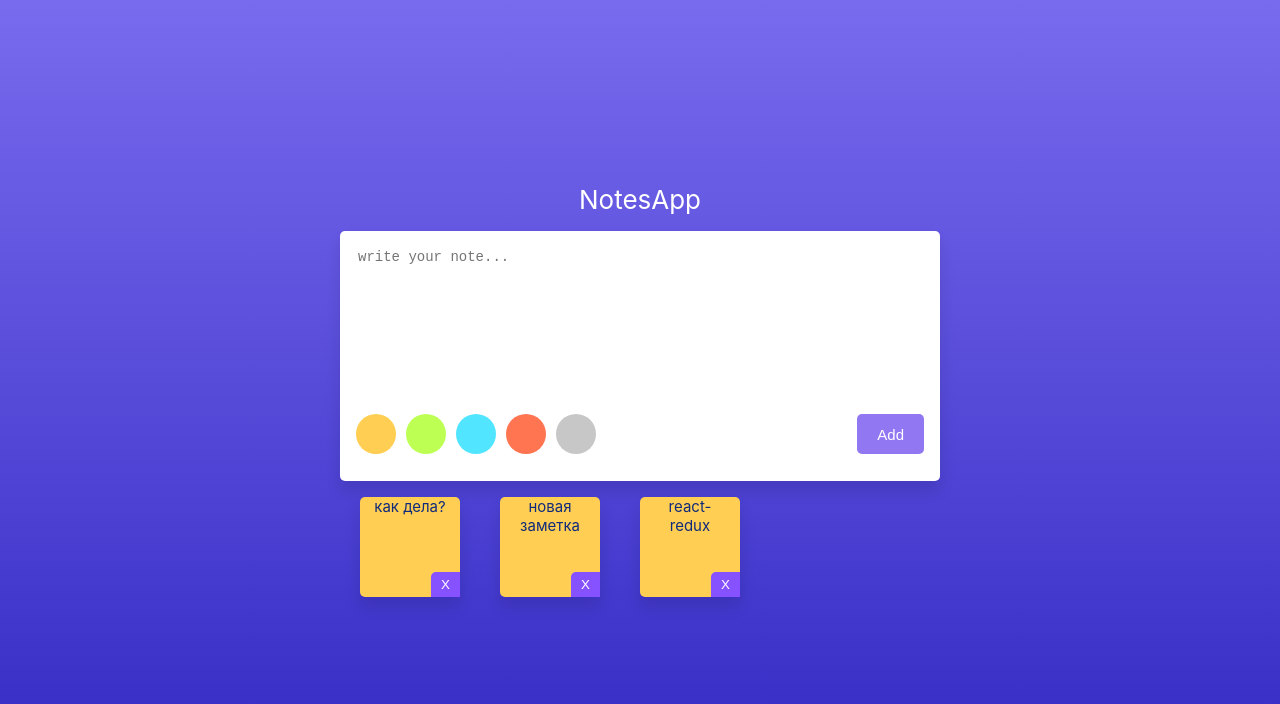
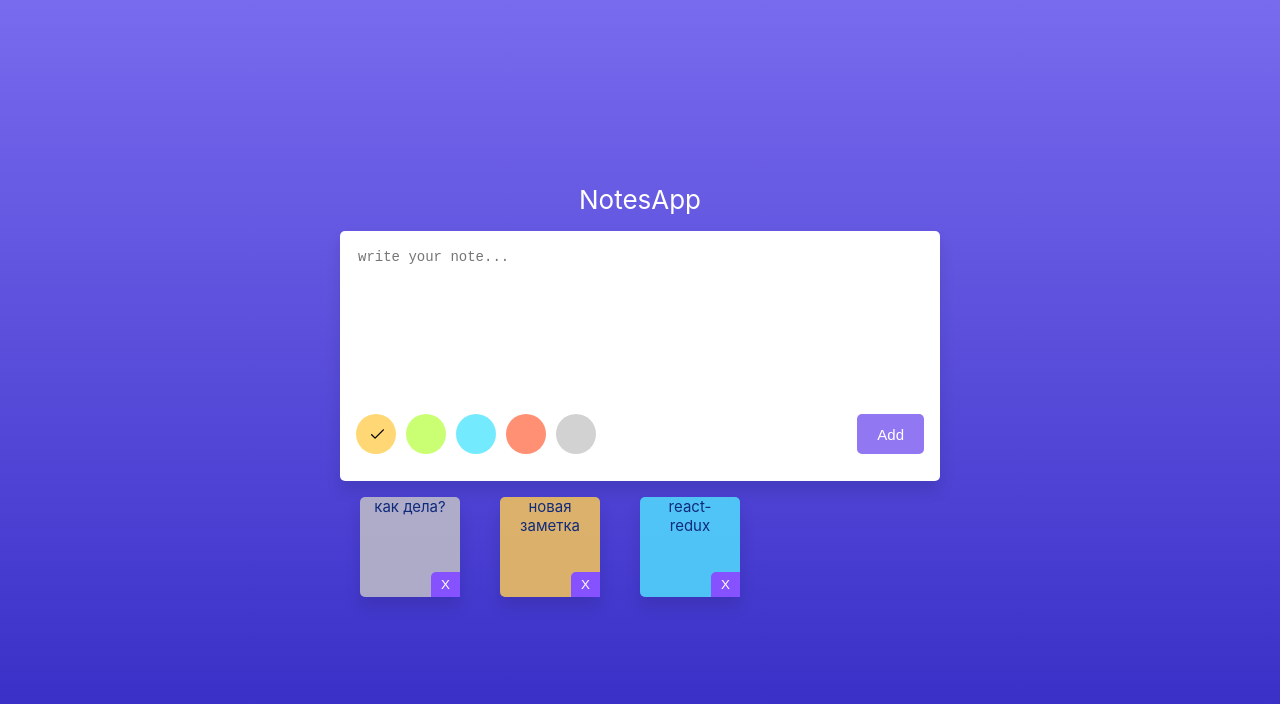
Before and after one commit to FedorLivshits/Notes-App-React, a React (Create React App) app: page / in a window 1280 px wide. Shown: the top 704 px of the page. Built offline with nearby package versions, Linux system fonts and the light colour scheme.

Commit message:
added check-icon for active color button

```diff
--- a/src/App.css
+++ b/src/App.css
@@ -79,21 +79,34 @@ textarea {
     margin-top: 15px;
     margin-right: 10px;
     cursor: pointer;
+    position: relative;
 }
+.btn-color.active::before {
+    content: "";
+    background-image: url("assets/images/check-icon.svg");
+    width: 13px;
+    height: 13px;
+    position: absolute;
+    top: 50%;
+    right: 30%;
+    transform: translateY(-50%);
+}
+
 .yellow{
-    background-color: #ffce52;
+    background-color: rgba(255, 206, 82, 0.8);
 }
+
 .green{
-    background-color: #bdff52;
+    background-color: rgba(189, 255, 82, 0.8);
 }
 .blue{
-    background-color: #52e5ff;
+    background-color: rgba(82, 229, 255, 0.8);
 }
 .red{
-    background-color: #ff7552;
+    background-color: rgba(255, 117, 82, 0.8);
 }
 .grey{
-    background-color: #c7c7c7;
+    background-color: rgba(199, 199, 199, 0.8);
 }
 
 .notes-content {
@@ -112,7 +125,6 @@ textarea {
     margin-left: 20px;
     margin-right: 20px;
     margin-bottom: 20px;
-    background-color: #ffce52;
     color: #102b7b;
     font-size: 15px;
     cursor: pointer;
--- a/src/Components/NotesApp.jsx
+++ b/src/Components/NotesApp.jsx
@@ -1,16 +1,20 @@
 import React from "react";
 
-import {addNote, deleteNote, setNewTextareaText, showFullNote} from "../redux/note-reducer";
+import {addNote, deleteNote, setNewTextareaText, setNoteColor, showFullNote} from "../redux/note-reducer";
 import {connect} from "react-redux";
 
 
-function NotesApp({notes, newTextareaText, setNewTextareaText, addNote, showFullNote, deleteNote, notesColors}) {
+function NotesApp({notes, newTextareaText, setNewTextareaText, addNote, showFullNote, deleteNote, notesColors, setNoteColor, newNoteColor}) {
     const changeText = (e) => {
         let text = e.target.value
         setNewTextareaText(text)
     }
     const addNewNote = () => {
         addNote()
+    }
+    const setColor = (e) => {
+        let colorValue = e.target.value
+        setNoteColor(colorValue)
     }
     return (
         <section className="App">
@@ -21,7 +25,7 @@ function NotesApp({notes, newTextareaText, setNewTextareaText, addNote, showFull
                         <textarea placeholder="write your note..." onChange={changeText} value={newTextareaText}/>
                         <div className="notes-form__btns">
                             <div className="note-colors">
-                                {notesColors.map(c => <button className={`btn-color ${c.color}`}/>)}
+                                {notesColors.map(c => <button className={(newNoteColor === c.color) ? `btn-color active ${c.color}` : `btn-color ${c.color}`} value={c.color} onClick={setColor}/>)}
                             </div>
                             <button className="add-note__btn" disabled={!newTextareaText} onClick={addNewNote}>Add</button>
                         </div>
@@ -41,7 +45,7 @@ function Note({notes, showFullNote, deleteNote}) {
         showFullNote(id)
     }
     return (notes.map(n =>
-            <div className="note">
+            <div className={`note ${n.color}`}>
                 <div className="note-title" key={n.id} onClick={() => showNote(n.id)}>
                     {n.text}
                 </div>
@@ -55,9 +59,10 @@ let mapStateToProps = (state) => {
     return {
         notes: state.notes.notes,
         newTextareaText: state.notes.newTextareaText,
-        notesColors: state.notes.notesColors
+        notesColors: state.notes.notesColors,
+        newNoteColor: state.notes.newNoteColor
     }
 }
 
 
-export default connect(mapStateToProps, {setNewTextareaText, addNote, showFullNote, deleteNote})(NotesApp)
+export default connect(mapStateToProps, {setNewTextareaText, addNote, showFullNote, deleteNote, setNoteColor})(NotesApp)
--- a/src/redux/note-reducer.js
+++ b/src/redux/note-reducer.js
@@ -2,17 +2,19 @@ const SET_NEW_TEXTAREA_TEXT = 'SET_NEW_TEXTAREA_TEXT';
 const ADD_NOTE = 'ADD_NOTE';
 const SHOW_FULL_NOTE = 'SHOW_FULL_NOTE';
 const DELETE_NOTE = 'DELETE_NOTE';
+const SET_NOTE_COLOR = 'SET_NOTE_COLOR';
 
 let noteId = 4
 
 let initialState = {
     notes: [
-        {id: 1, text: "как дела?", color: "yellow"},
+        {id: 1, text: "как дела?", color: "grey"},
         {id: 2, text: "новая заметка", color: "yellow"},
-        {id: 3, text: "react-redux", color: "yellow"}
+        {id: 3, text: "react-redux", color: "blue"}
     ],
     notesColors: [{color: "yellow"}, {color: "green"}, {color: "blue"}, {color: "red"}, {color: "grey"}],
-    newTextareaText: ""
+    newTextareaText: "",
+    newNoteColor: "yellow"
 }
 
 const noteReducer = (state = initialState, action) => {
@@ -21,7 +23,7 @@ const noteReducer = (state = initialState, action) => {
             return {...state, newTextareaText: action.newTextareaText}
         }
         case ADD_NOTE: {
-            let note = {id: noteId++, text: state.newTextareaText}
+            let note = {id: noteId++, text: state.newTextareaText, color: state.newNoteColor}
             return {...state, notes: [...state.notes, note], newTextareaText: ""}
         }
         case SHOW_FULL_NOTE: {
@@ -37,6 +39,9 @@ const noteReducer = (state = initialState, action) => {
         case DELETE_NOTE: {
             return {...state, notes: state.notes.filter(n => n.id !== action.id)}
         }
+        case SET_NOTE_COLOR: {
+            return {...state, newNoteColor: action.color}
+        }
         default:
             return state;
     }
@@ -46,5 +51,6 @@ export const setNewTextareaText = (newTextareaText) => ({type: SET_NEW_TEXTAREA_
 export const addNote = () => ({type: ADD_NOTE});
 export const showFullNote = (id) => ({type: SHOW_FULL_NOTE, id});
 export const deleteNote = (id) => ({type: DELETE_NOTE, id});
+export const setNoteColor = (color) => ({type: SET_NOTE_COLOR, color});
 
 export default noteReducer;
```
Also changed, not shown: src/assets/images/check-icon.svg (added).
